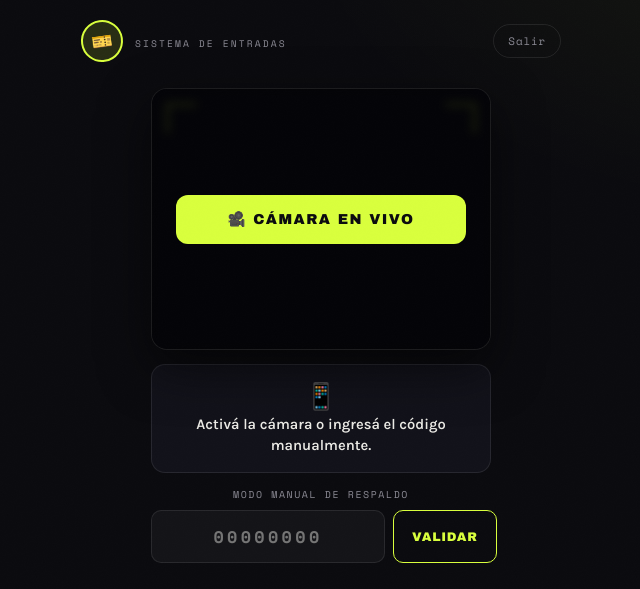
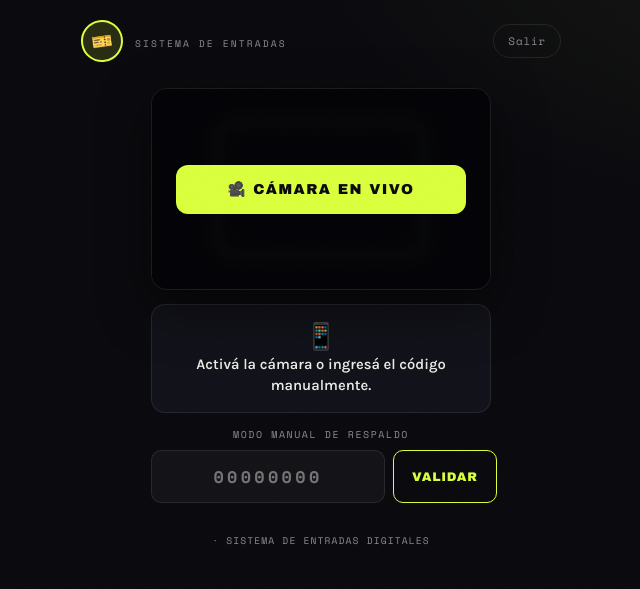
Before and after one commit to greikol4321-hub/taquilla, a Flask app: template templates/portero.html in a window 1280 px wide. Shown: the top 589 px of the page, without its empty margins (319-959 px from the left). Run offline with Flask 3, Linux system fonts and the light colour scheme; the template is opened without the code that fills it, so the values that code supplies are empty; some libraries are stand-ins or nearby versions.

Commit message:
style: vista de camara mas compacta con recuadro de escaneo centrado y linea animada

```diff
--- a/templates/portero.html
+++ b/templates/portero.html
@@ -59,17 +59,35 @@
         z-index: 2;
     }
 
-    .scanner-frame::before, .scanner-frame::after {
+    .scanner-frame::before {
         content: '';
         position: absolute;
-        width: 30px;
-        height: 30px;
-        border: 3px solid var(--lima);
-        box-sizing: border-box;
+        top: 50%; left: 50%;
+        transform: translate(-50%, -50%);
+        width: 60%;
+        height: 64%;
+        border: 2px solid rgba(217, 255, 61, 0.35);
+        border-radius: 12px;
+        box-shadow: 0 0 26px rgba(217, 255, 61, 0.12), inset 0 0 26px rgba(217, 255, 61, 0.08);
     }
 
-    .scanner-frame::before { top: 14px; left: 14px; border-bottom: none; border-right: none; }
-    .scanner-frame::after { top: 14px; right: 14px; border-bottom: none; border-left: none; }
+    .scanner-frame::after {
+        content: '';
+        position: absolute;
+        left: 50%;
+        transform: translateX(-50%);
+        width: 52%;
+        height: 3px;
+        background: var(--lima);
+        border-radius: 2px;
+        box-shadow: 0 0 14px var(--lima);
+        animation: scanline 2.4s ease-in-out infinite;
+    }
+
+    @keyframes scanline {
+        0%, 100% { top: 20%; }
+        50% { top: 74%; }
+    }
 
     .scanner-container::after {
         content: '';
@@ -81,11 +99,11 @@
         opacity: 0.55;
     }
 
-    #reader { width: 100% !important; min-height: 260px; }
+    #reader { width: 100% !important; min-height: 200px; }
 
     #videoCamara {
         width: 100%;
-        min-height: 260px;
+        height: 200px;
         object-fit: cover;
         display: none;
         background: #050508;
```
